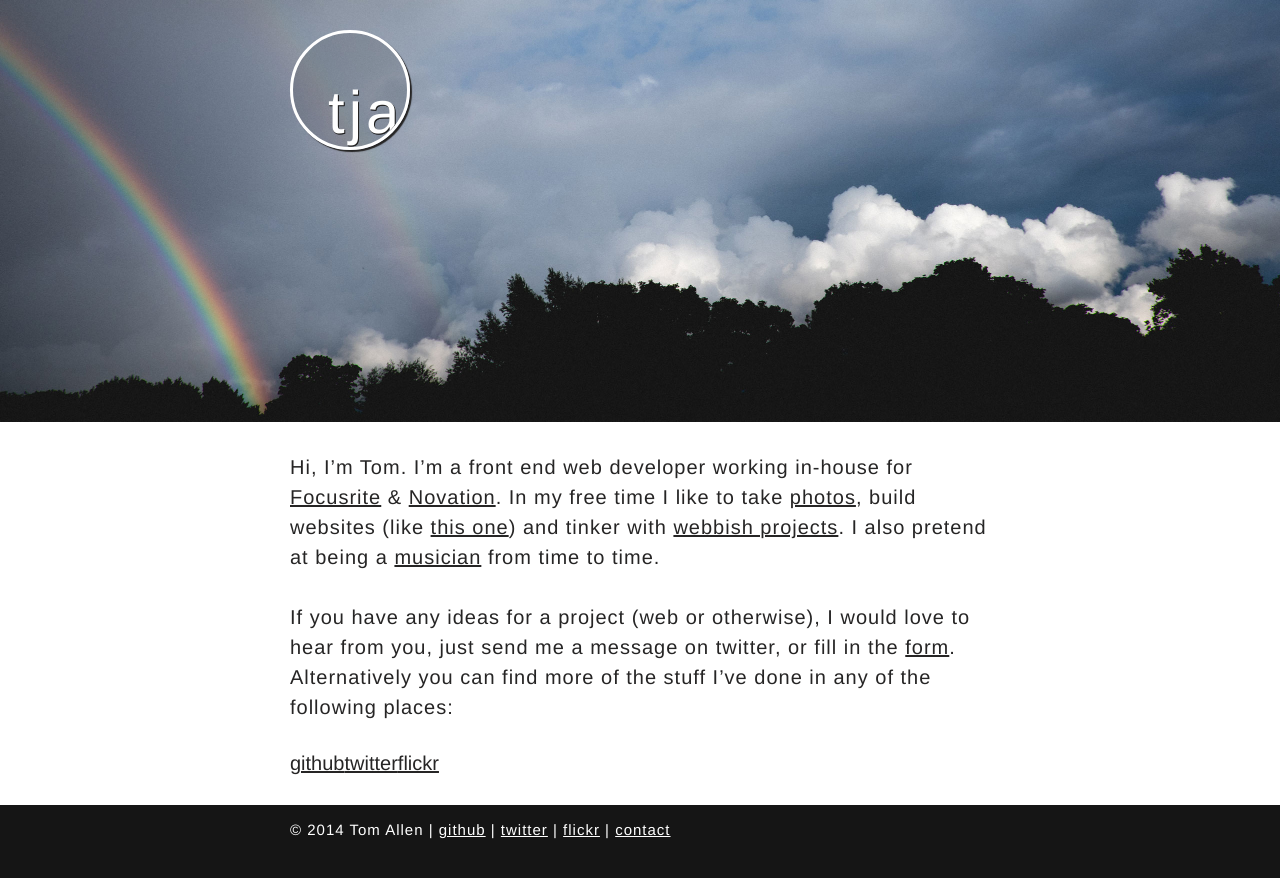
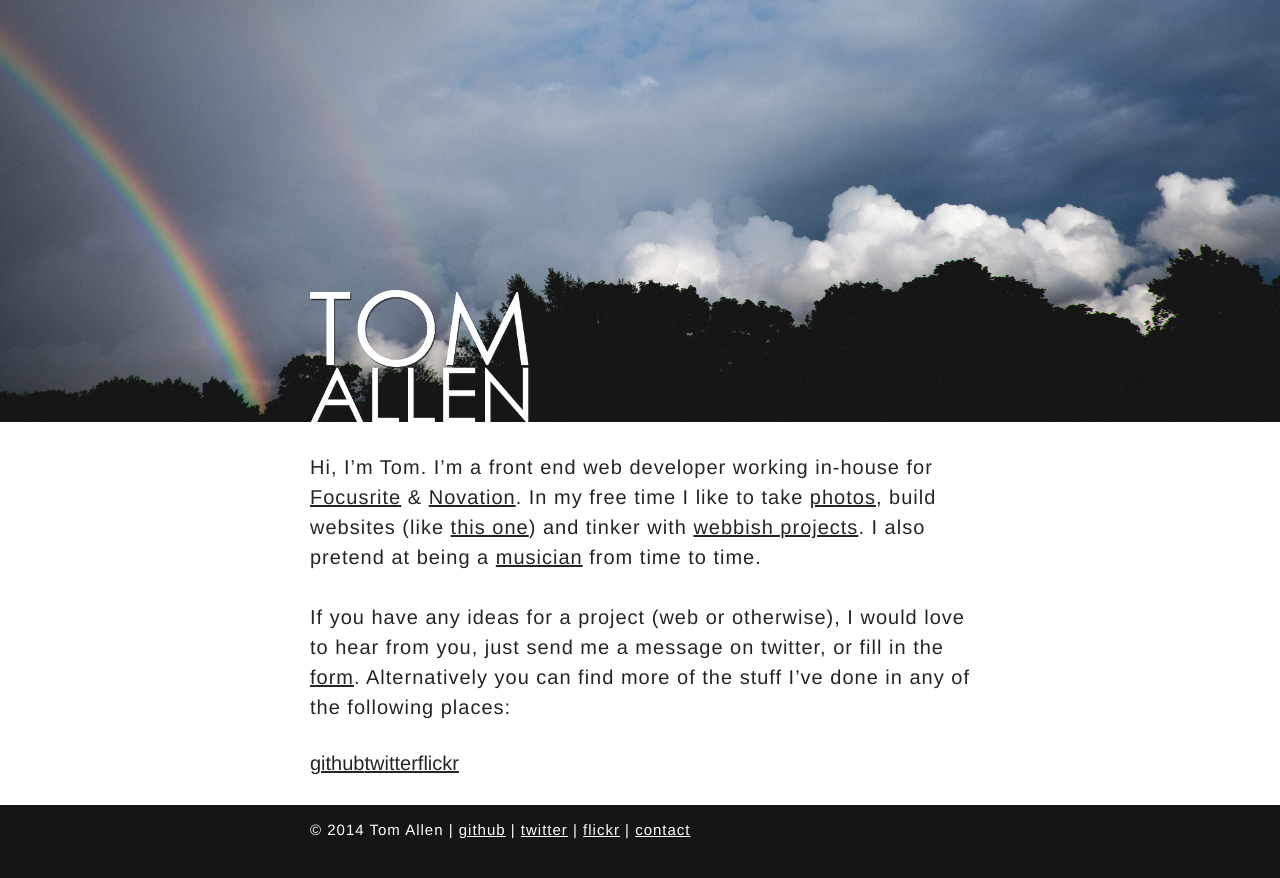
Before and after one commit to tomjamesallen/tomjamesallen-site, a Jekyll site: the page built from index.md, in a window 1280 px wide. Shown: the top 878 px of the page. Built offline with Jekyll 4.4.1, drawn with Linux system fonts in a browser that asks for light colours; Markdown is read by kramdown in place of the engine named in the settings.

Commit message:
Updating logo.

```diff
--- a/_layouts/default.html
+++ b/_layouts/default.html
@@ -24,14 +24,11 @@
       <div class="bg-img">
         <img src="imgs/header.jpg" alt="">
       </div>
-      <div class="logo-wrapper">
-        <a class="logo" href="/">
-          <h1><span class="t">t</span><span class="j">j</span><span class="a">a</span></h1>
-        </a>
-      </div>
-      <div class="max-width-wrapper">
-        <div class="portrait">
-          <!-- <img src="imgs/portrait.jpg" alt=""> -->
+      <div class="logo-outer-wrapper">
+        <div class="logo-wrapper">
+          <a class="logo" href="/">
+            <h1><img src="imgs/logo.png" alt="Tom Allen"></h1>
+          </a>
         </div>
       </div>
     </header>
--- a/styles/css/main.css
+++ b/styles/css/main.css
@@ -442,9 +442,9 @@ img {
   width: 100%;
   height: auto; }
 
-.max-width-wrapper, .logo-wrapper, footer .inner {
+.max-width-wrapper, footer .inner {
   width: 100%;
-  max-width: 760px;
+  max-width: 36rem;
   margin: 0 auto; }
 
 .content-padding, footer .inner {
@@ -468,43 +468,39 @@ header {
     position: absolute;
     width: 100%;
     min-width: 600px; }
-  header .portrait {
-    position: absolute;
-    width: 20%;
-    bottom: 1.5rem;
-    right: 1.5rem;
-    border-radius: 50%;
-    overflow: hidden;
-    opacity: 0.85; }
+
+.logo-outer-wrapper {
+  position: absolute;
+  display: block;
+  height: 100%;
+  width: 100%; }
+
+.logo-wrapper {
+  position: absolute;
+  width: 100%;
+  height: 100%;
+  width: 100%;
+  left: 50%;
+  margin-left: -18rem; }
+  @media (max-width: 45rem) {
+    .logo-wrapper {
+      left: 0;
+      margin-left: 0; } }
 
 .logo {
-  display: block;
   position: absolute;
-  top: 1.5rem;
-  margin-left: 1.5rem;
-  overflow: hidden;
-  border: 3px solid #fff;
-  border-radius: 50%;
-  height: 6rem;
-  width: 6rem;
-  box-shadow: 2px 2px 1px 0px #262525;
-  transition: background-color 300ms ease;
-  background-color: rgba(38, 37, 37, 0.15); }
-  .logo:hover {
-    background-color: rgba(38, 37, 37, 0.5); }
+  bottom: 1.5rem;
+  bottom: -3px;
+  left: 1.5rem;
+  width: 11rem; }
+  .logo img {
+    width: 100%;
+    height: auto;
+    transition: all 300ms ease; }
+  .logo:hover img {
+    transform: translate(0rem, -1.5rem); }
   .logo h1 {
-    font-size: 3rem;
-    display: block;
-    position: absolute;
-    right: 0.18rem;
-    bottom: 0.18rem;
-    margin-bottom: 0;
-    font-weight: 100;
-    color: #fff;
-    letter-spacing: 4px;
-    text-shadow: #262525 0.5px 0.5px, #151515 1px 1px; }
-  .logo span {
-    position: relative; }
+    margin-bottom: 0; }
 
 .content-wrapper {
   width: 100%;
--- a/styles/scss/partials/_vars.scss
+++ b/styles/scss/partials/_vars.scss
@@ -1,3 +1,3 @@
 $gutters: 1.5rem;
 
-$max-width: 760px;
+$max-width: 36rem;
```
Also changed, not shown: styles/scss/partials/_header.scss (+0 -10 lines), styles/scss/partials/_logo.scss (+31 -38 lines), imgs/logo.png (added), 6 other files.
